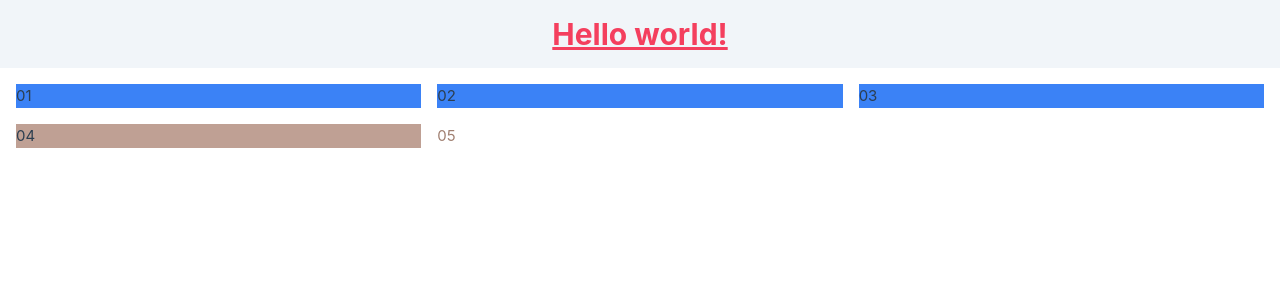
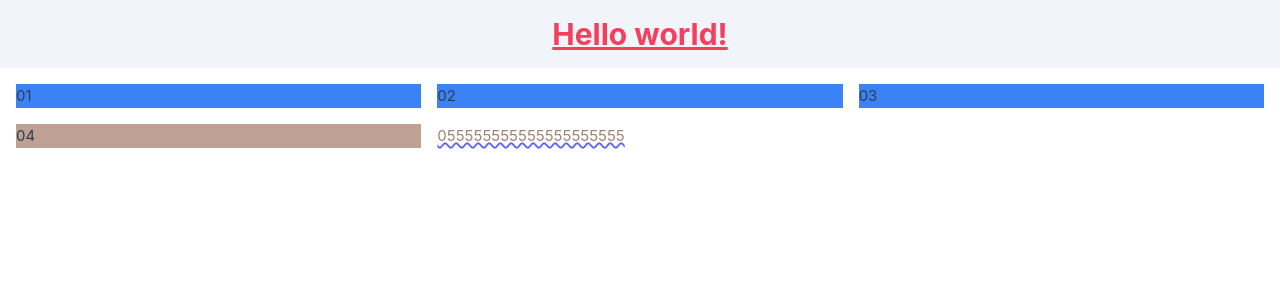
Before and after one commit to Huchan1124/vite_tailwind_template, a Vue app: page / in a window 1280 px wide. Shown: the top 300 px of the page. Built offline with nearby package versions, Linux system fonts and the light colour scheme.

Commit message:
add apply set

```diff
--- a/src/index.css
+++ b/src/index.css
@@ -1,3 +1,9 @@
 @tailwind base;
 @tailwind components;
 @tailwind utilities;
+
+@layer components {
+  .wavy-underline {
+    @apply underline decoration-2 decoration-indigo-500 decoration-wavy;
+  }
+}
--- a/src/views/MenuView.vue
+++ b/src/views/MenuView.vue
@@ -16,7 +16,7 @@
       <div class=" bg-blue-500 ">02</div>
       <div class=" bg-blue-500 ">03</div>
       <div class=" bg-brown-500">04</div>
-      <div class=" text-brown-600 ">05</div>
+      <div class=" text-brown-600 wavy-underline">055555555555555555555</div>
     </div>
   </div>
 
```
